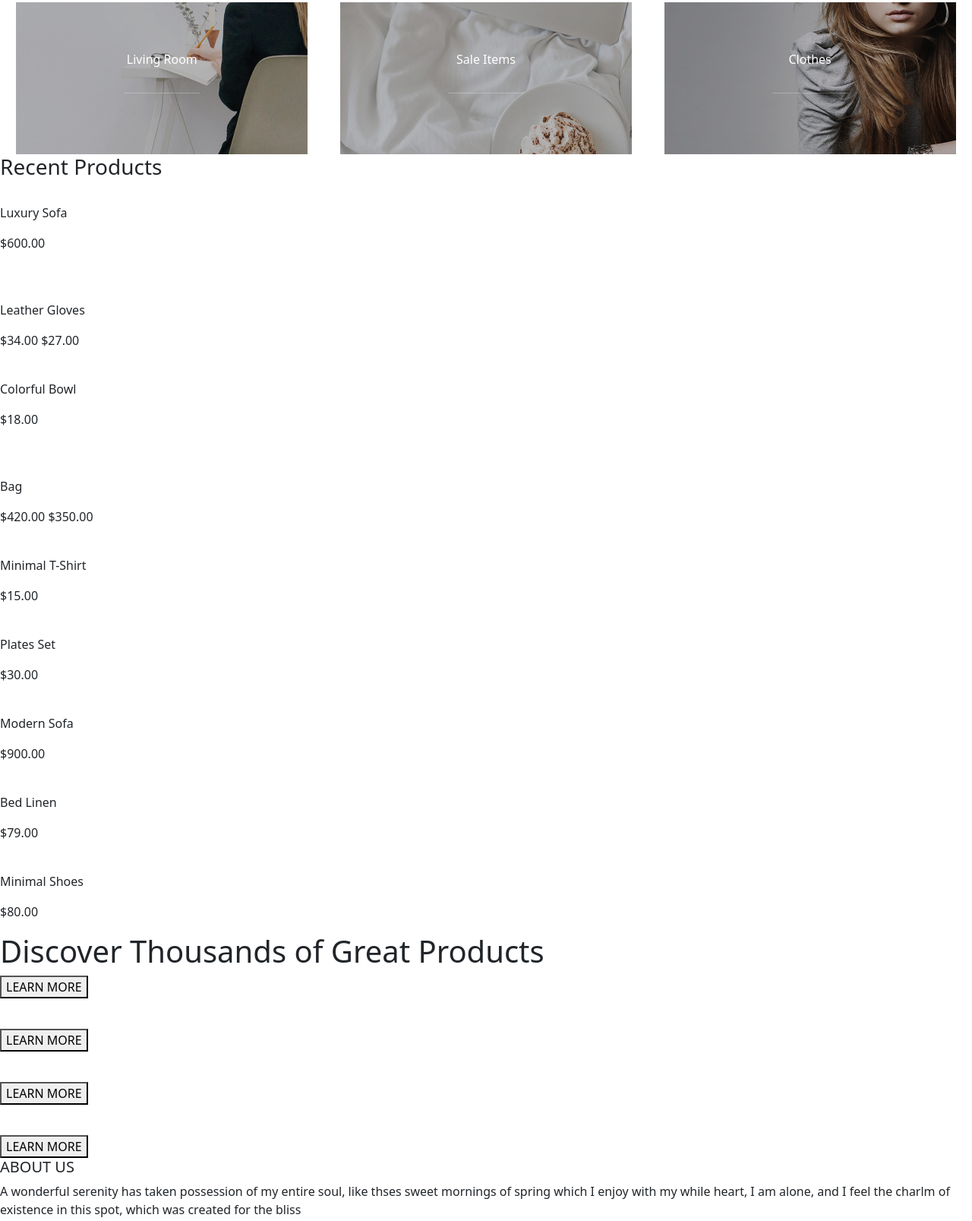
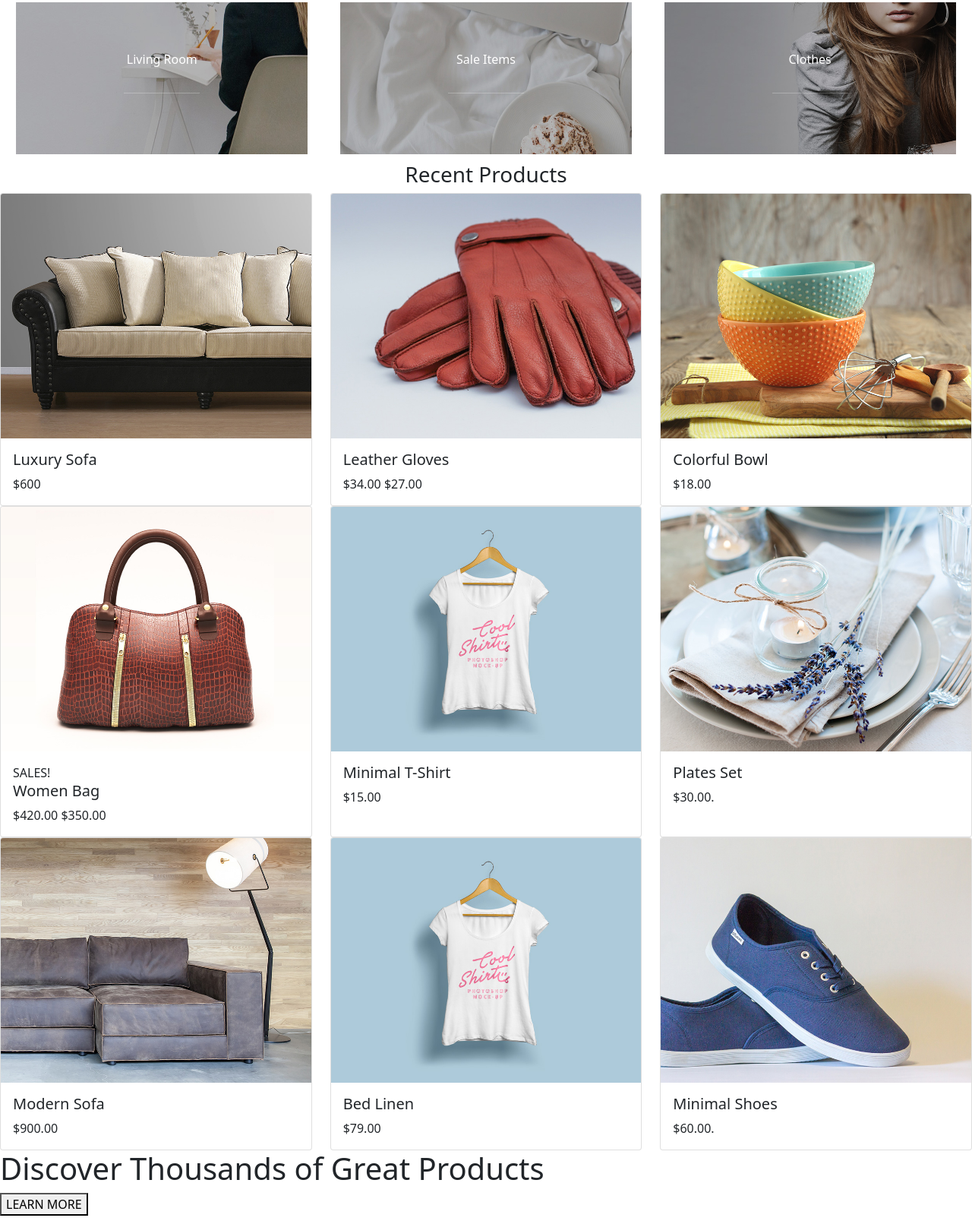
Before and after one commit to camille-mcq/cs17_emporium_js_camille, a website: page index.html in a window 1280 px wide. Shown: the part 360-1967 px from the top of the page at 76% size. Drawn offline with nearby package versions, Linux system fonts and the light colour scheme.

Commit message:
wed.11am

```diff
--- a/index.html
+++ b/index.html
@@ -35,8 +35,6 @@
             </div>
         </div>
     </section>
-
-
     <!--3 images -->
     <section id="deuxieme_section">
         <div class="prem">
@@ -53,80 +51,113 @@
         </div>
     </section>
     <!--RECENT PRODUCT-->
-    <section>
+    <section id="trois_section">
         <h3>Recent Products</h3>
-        <div>
-            <!-- Mettre image et texte + site-->
 
-            <!--SOFA-->
-            <div>
-                <img src="" alt="">
-                <p>Luxury Sofa</p>
-                <p>$600.00</p>
+        <!--Mettre image et texte + site-->
+        <div class="row row-cols-1 row-cols-md-3 g-4">
+            <div class="col">
+              <div class="card h-100">
+                  <!--Sofa-->
+                <img src="./public/img/products_mini/product-luxry-sofa.jpg" class="card-img-top" alt="...">
+                <div class="card-body">
+                  <h5 class="card-title">Luxury Sofa</h5>
+                  <p class="card-text">$600</p>
+                </div>
+              </div>
             </div>
-            <!--GLOVES-->
-            <div>
-                <div>
-                    <img src="" alt="">
+            <div class="col">
+              <div class="card h-100">
+                   <!--GLOVES-->
+                <img src="./public/img/products_mini/product-gloves.jpg" class="card-img-top" alt="...">
+                <div class="card-body">
+                  <h5 class="card-title">Leather Gloves</h5>
+                  <p class="card-text">$34.00 <span>$27.00</span></p>
                 </div>
-                <div>
-                    <img src="" alt="">
-                    <p>Leather Gloves</p>
-                    <p>$34.00 <span> $27.00</span></p>
+              </div>
+            </div>
+            <div class="col">
+              <div class="card h-100">
+                  <!--BOWL-->
+                <img src="./public/img/products_mini/product-cups.jpg" class="card-img-top" alt="...">
+                <div class="card-body">
+                  <h5 class="card-title">Colorful Bowl</h5>
+                  <p class="card-text">$18.00</p>
                 </div>
+              </div>
             </div>
-            <!--BOWL-->
-            <div>
-                <img src="" alt="">
-                <p>Colorful Bowl</p>
-                <p>$18.00</p>
+          </div>
+
+          <div class="row row-cols-1 row-cols-md-3 g-4">
+            <div class="col">
+              <div class="card h-100">
+                  <!--BAG-->
+                <img src="./public/img/products_mini/product-bag.jpg" class="card-img-top" alt="...">
+                <div class="card-body">
+                    <div>
+                        <span>SALES!</span>
+                    </div>
+                    <div>
+                        <h5 class="card-title">Women Bag</h5>
+                        <p class="card-text">$420.00 <span> $350.00</span></p>
+                    </div>
+                </div>
+              </div>
             </div>
-        </div>
-        <div>
-            <!--BAG-->
-            <div>
-                <div>
-                    <img src="" alt="">
+            <div class="col">
+              <div class="card h-100">
+                  <!--Minimal tShirt -->
+                <img src="./public/img/products_mini/product-tshitr.jpg" class="card-img-top" alt="...">
+                <div class="card-body">
+                  <h5 class="card-title">Minimal T-Shirt</h5>
+                  <p class="card-text">$15.00</p>
                 </div>
-                <div>
-                    <img src="" alt="">
-                    <p>Bag</p>
-                    <p>$420.00 <span> $350.00</span></p>
+              </div>
+            </div>
+            <div class="col">
+              <div class="card h-100">
+                <img src="./public/img/products_mini/product-plates.jpg" class="card-img-top" alt="...">
+                <div class="card-body">
+                  <h5 class="card-title">Plates Set</h5>
+                  <p class="card-text">$30.00.</p>
                 </div>
+              </div>
             </div>
-            <!--T-shirt-->
-            <div>
-                <img src="" alt="">
-                <p>Minimal T-Shirt</p>
-                <p>$15.00</p>
+          </div>
+          <!--Troisième ligne-->
+          <div class="row row-cols-1 row-cols-md-3 g-4">
+            <div class="col">
+              <div class="card h-100">
+                  <!--Sofa-->
+                <img src="./public/img/products_mini/product-modern-sofa.jpg" class="card-img-top" alt="...">
+                <div class="card-body">
+                    <h5 class="card-title">Modern Sofa</h5>
+                    <p class="card-text">$900.00</p>
+                </div>
+              </div>
             </div>
-            <!--Plates set-->
-            <div>
-                <img src="" alt="">
-                <p>Plates Set</p>
-                <p>$30.00</p>
+            <div class="col">
+              <div class="card h-100">
+                  <!--Bed Linen -->
+                <img src="./public/img/products_mini/product-tshitr.jpg" class="card-img-top" alt="...">
+                <div class="card-body">
+                  <h5 class="card-title">Bed Linen</h5>
+                  <p class="card-text">$79.00</p>
+                </div>
+              </div>
             </div>
-        </div>
-        <div>
-            <!--Sofa-->
-            <div>
-                <img src="" alt="">
-                <p>Modern Sofa</p>
-                <p>$900.00</p>
+            <div class="col">
+              <div class="card h-100">
+                  <!--Shoes-->
+                <img src="./public/img/products_mini/product-shoes.jpg" class="card-img-top" alt="...">
+                <div class="card-body">
+                  <h5 class="card-title">Minimal Shoes</h5>
+                  <p class="card-text">$60.00.</p>
+                </div>
+              </div>
             </div>
-            <!--Bed-->
-            <div>
-                <img src="" alt="">
-                <p>Bed Linen</p>
-                <p>$79.00</p>
-            </div>
-            <!--Shoes-->
-            <div>
-                <img src="" alt="">
-                <p>Minimal Shoes</p>
-                <p>$80.00</p>
-            </div>
-        </div>
+          </div>
+
     </section>
     <!--Section DISCOVER THOUSDANDS OF GREAT PRODUCTS-->
     <section>
--- /dev/null
+++ b/src/sass/_trois.sass
@@ -0,0 +1,11 @@
+#trois_section
+    margin-top: 10px
+    h3
+        width: 100%
+        text-align: center
+    .col-md-3
+        align-items: center
+        .imgs
+            width: 150px
+            height: 150px
+            overflow: hidden
--- a/src/sass/style.sass
+++ b/src/sass/style.sass
@@ -6,3 +6,4 @@
 @import "./_navbar.sass"
 @import "./_premiere.sass"
 @import "./_deuxieme.sass"
+@import "./trois.sass"
```
Also changed, not shown: public/css/_trois.css (added), public/css/style.css, 2 other files.
